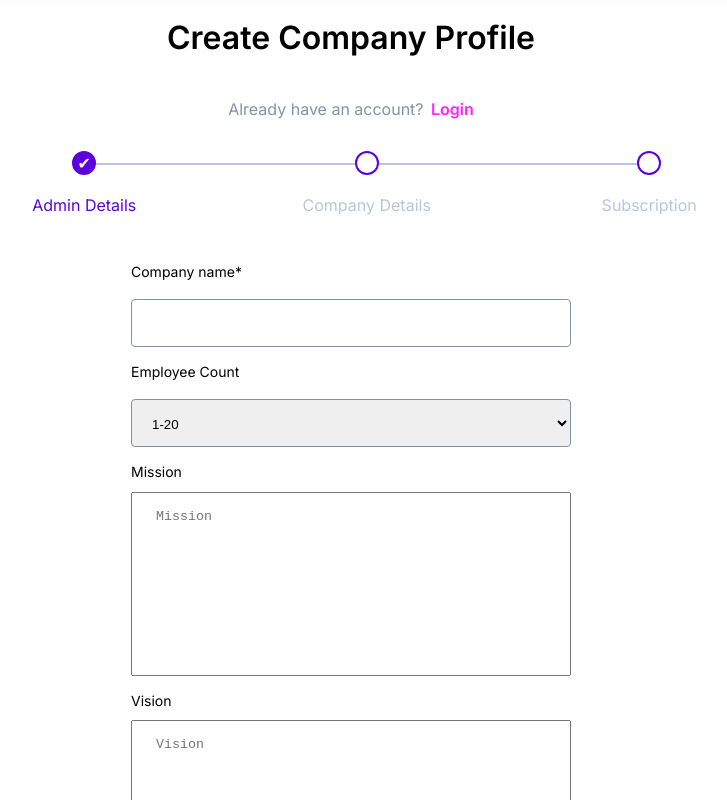
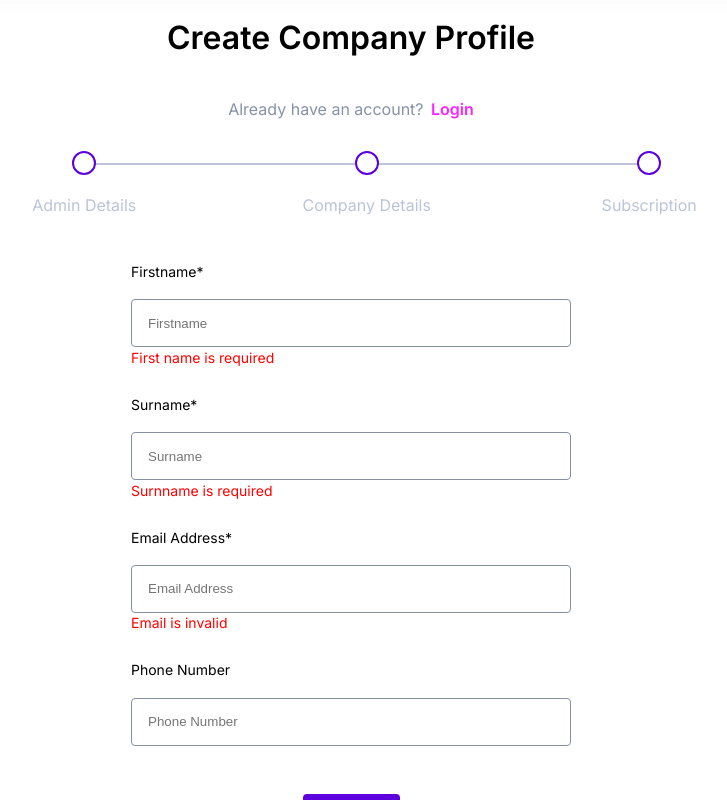
Before and after one commit to Kaydayo/edusystem, a React (Create React App) app: page /company-onboarding in a window 1280 px wide. Both pictures are taken after a click on the button "Next". Shown: the part 144-944 px from the top of the page, without its empty margins (289-1016 px from the left). Built offline with nearby package versions, Linux system fonts and the light colour scheme.

Commit message:
form-completed

```diff
--- a/src/App.css
+++ b/src/App.css
@@ -60,7 +60,8 @@
 }
 
 .fieldInput p{
-  color:red
+  color:red;
+  margin-top: -0.6rem;
 }
 
 
--- a/src/components/Button.tsx
+++ b/src/components/Button.tsx
@@ -4,12 +4,13 @@ import buttonStyle from '../styles/Home/Button.module.css'
 type ButtonProps = {
   className?: string ,
   onClick?: () => void,
-  children?: string
+  children?: string,
+  type?:any
 
 }
-const Button = ({className, onClick, children}:ButtonProps) => {
+const Button = ({className, onClick, children, type}:ButtonProps) => {
   return (
-    <button onClick={onClick} className={className ? className: buttonStyle.default} >
+    <button onClick={onClick} type={type} className={className ? className: buttonStyle.default} >
       {children}
     </button>
   )
--- a/src/components/FieldType.tsx
+++ b/src/components/FieldType.tsx
@@ -1,6 +1,18 @@
 import React from 'react'
+import { useSelector } from 'react-redux';
+import { useDispatch } from 'react-redux';
+import { handleAdminStep, handleErrors, handleFormInput } from '../redux/companyonboard';
+import { RootState } from '../redux/store';
+import { AdminSignup, CompanyFormEnum } from '../types/interfaces';
 
 
+// export enum ReqFields {
+//   FIRSTNAME = "firstName",
+//   SURNNAME = "surnName",
+//   EMAIL = "email",
+//   COMPANYNAME = "companyName",
+//   PHONENUMBER="phoneNumber"
+// }
 type FieldType = {
   type: string;
   id?: string;
@@ -9,15 +21,28 @@ type FieldType = {
     error?: boolean;
   errorTxt?: string;
   value?: string;
-
+  formType: CompanyFormEnum
 }
 
-const FieldType = ({type, name, placeHolder, error, errorTxt, id, value}:FieldType) => {
+
+
+const FieldType = ({ type, name, placeHolder, error, errorTxt, id, value, formType }: FieldType) => {
+
+  const dispatch = useDispatch()
+  const errors = useSelector((state: RootState) => state.companyonboard.errors)
+  const form = useSelector((state: RootState) => state.companyonboard)
+
+
     return (
       <div className={`fieldInput ${error ? 'fieldInputRed':''}`}>
      <label htmlFor={name}>{name}</label>
-            <input type={type} name={name} id={name} placeholder={placeHolder} value={value}/>
-            {error && <p>{errorTxt}</p>}
+        <input type={type} name={name} id={name} placeholder={placeHolder} value={form.info[formType]} onChange={(e) => {
+          dispatch(handleFormInput({
+            key: formType, value: e.target.value
+          }))
+          dispatch(handleErrors())
+        }} />
+            {errors[formType] && <p>{formType && errors[formType]}</p>}
         </div>
   )
 }
--- a/src/layouts/CompanyForms/AdminForm.tsx
+++ b/src/layouts/CompanyForms/AdminForm.tsx
@@ -1,14 +1,16 @@
 import React from 'react'
 import FieldType from '../../components/FieldType'
 import companyStyle from '../../styles/CompanyOnboarding/Company.module.css'
+import { CompanyFormEnum } from '../../types/interfaces'
 
 const AdminForm = () => {
+
   return (
       <div className={companyStyle.admin}>
-          <FieldType type='text' name='Firstname*' placeHolder='Firstname'/>
-          <FieldType type='text' name='Surname*' placeHolder='Surname' />
-          <FieldType type='text' name='Email Address*' placeHolder='Email Address'/>
-          <FieldType type='text' name='Phone Number' placeHolder='Phone Number' />
+          <FieldType type='text' name='Firstname*' placeHolder='Firstname' formType={CompanyFormEnum.FIRSTNAME}/>
+          <FieldType type='text' name='Surname*' placeHolder='Surname' formType={CompanyFormEnum.SURNAME}/>
+          <FieldType type='text' name='Email Address*' placeHolder='Email Address' formType={CompanyFormEnum.EMAIL}/>
+          <FieldType type='text' name='Phone Number' placeHolder='Phone Number' formType={CompanyFormEnum.PHONENUMBER}/>
     </div>
   )
 }
--- /dev/null
+++ b/src/layouts/CompanyForms/Checkout.tsx
@@ -0,0 +1,14 @@
+import React from 'react'
+import Subscription from './Subscription'
+import companyStyle from '../../styles/CompanyOnboarding/Company.module.css'
+
+const Checkout = () => {
+  return (
+      <div className={companyStyle.checkoutMain}>
+
+
+    </div>
+  )
+}
+
+export default Checkout
--- a/src/layouts/CompanyForms/CompanyForm.tsx
+++ b/src/layouts/CompanyForms/CompanyForm.tsx
@@ -3,19 +3,30 @@ import FieldType from '../../components/FieldType'
 import Select from '../../components/Select'
 import companyStyle from '../../styles/CompanyOnboarding/Company.module.css'
 import { employeeCount } from '../../constants/data'
+import { CompanyFormEnum } from '../../types/interfaces'
+import { useDispatch, useSelector } from 'react-redux'
+import { RootState } from '../../redux/store'
+import { handleFormInput } from '../../redux/companyonboard'
 
 const CompanyForm = () => {
+    const dispatch = useDispatch()
+    const errors = useSelector((state: RootState) => state.companyonboard.errors)
+    const form = useSelector((state: RootState) => state.companyonboard)
   return (
       <div className={companyStyle.admin}>
-          <FieldType type='text' name='Company name*' />
+          <FieldType type='text' name='Company name*' formType={CompanyFormEnum.COMPANYNAME} />
           <Select data={employeeCount} tittle="Employee Count" name='employeeCount' placeHolder='Please Select' />
           <div className='fieldInput'>
               <label htmlFor="mission">Mission</label>
-              <textarea name="mission" id="mission" rows={10} placeholder='Mission'></textarea>
+              <textarea name="mission" id="mission" rows={10} placeholder='Mission' value={form.info.mission} onChange={(e) => {
+                  dispatch(handleFormInput({key: CompanyFormEnum.MISSION, value: e.target.value}))
+              }}></textarea>
           </div>
           <div className='fieldInput'>
               <label htmlFor="vision">Vision</label>
-              <textarea name="vision" id="vision" rows={10} placeholder='Vision'></textarea>
+              <textarea name="vision" id="vision" rows={10} placeholder='Vision' value={form.info.vision}
+                onChange={(e)=>dispatch(handleFormInput({key:CompanyFormEnum.VISION, value:e.target.value}))}
+              ></textarea>
           </div>
           <div className='fieldInput'>
               <label htmlFor="values">Values</label>
--- a/src/pages/CompanyOnBoarding.tsx
+++ b/src/pages/CompanyOnBoarding.tsx
@@ -1,4 +1,4 @@
-import React, { useState } from 'react'
+import React, { useEffect, useState } from 'react'
 import onCulture from "../Assets/Images/onculture-logo.png"
 import FieldType from '../components/FieldType'
 import Stepper from '../components/Stepper'
@@ -9,16 +9,36 @@ import CompanyForm from '../layouts/CompanyForms/CompanyForm'
 import AdminForm from '../layouts/CompanyForms/AdminForm'
 import Subscription from '../layouts/CompanyForms/Subscription'
 import Button from '../components/Button'
+import { useSelector } from 'react-redux'
+import { RootState } from '../redux/store'
+import { useDispatch } from 'react-redux'
+import { handleErrors } from '../redux/companyonboard'
+import Checkout from '../layouts/CompanyForms/Checkout'
+
 
 const CompanyOnBoarding = () => {
   const [step, setStep] = useState<number>(0)
-  console.log(step)
+  const [findError, setFindError] = useState<boolean>(false)
+
+  const dispatch = useDispatch()
+  const checkError = useSelector((state: RootState) => state.companyonboard.errorfound)
+  const getCompanyField = useSelector((state: RootState) => state.companyonboard.info.companyName)
+
+
   const nextBtn = () => {
-    if (step >= multiSteps.length ) {
-      setStep(multiSteps.length)
+    dispatch(handleErrors())
+
+    if (step >= 1 && getCompanyField === '') {
+      return
+    }
+    if (step >= multiSteps.length - 1) {
+      setStep(multiSteps.length - 1)
     } else {
-      setStep(step + 1)
+      if (!checkError) {
+        setStep(step + 1)
+      }
     }
+
 
   }
 
@@ -30,7 +50,9 @@ const CompanyOnBoarding = () => {
     }
 
   }
-  const multiSteps = [<AdminForm />, <CompanyForm />, <Subscription />]
+  const multiSteps = [<AdminForm />, <CompanyForm />, <Subscription />, <><Subscription /></>]
+
+
   return (
     <>
       <Nav pure={true} />
@@ -43,19 +65,29 @@ const CompanyOnBoarding = () => {
           <Stepper step={step} />
         </div>
         <div className={companyStyle.allForm}>
+
           {multiSteps[step]}
+
         </div>
         <div className={companyStyle.btnSteps}>
-          <Button className={companyStyle.btnBack} onClick={prevBtn}>
-            Back
+          {
+            step > 0 && <Button className={companyStyle.btnBack} onClick={prevBtn}>
+              Back
+            </Button>
+          }
+          {step > 1 && <Link to="/dashboard"><Button className={companyStyle.btnSkip} >
+            Skip
           </Button>
-         { step > 2 && <Button className={companyStyle.btnSkip} >
-            Skip
-          </Button>}
-          <Button className={companyStyle.btnNext} onClick={nextBtn}>
-            Next
-          </Button>
+          </Link>}
 
+          {
+            step !== 3 && <Button type={step === 3 ? "submit" : ''} className={companyStyle.btnNext} onClick={nextBtn}>
+              Next
+            </Button>
+          }
+        </div>
+        <div>
+          {step === multiSteps.length - 1 && <Checkout />}
         </div>
 
       </div>
--- /dev/null
+++ b/src/redux/companyonboard.ts
@@ -0,0 +1,102 @@
+import { createSlice } from '@reduxjs/toolkit'
+import type { PayloadAction } from '@reduxjs/toolkit'
+import { stat } from 'fs'
+import { AdminSignup, CompanyFInal, CompanyFormEnum, InputValue } from '../types/interfaces'
+import { act } from 'react-dom/test-utils'
+
+
+
+const initialState: CompanyFInal = {
+    info: {
+        firstName: '',
+        surnName: '',
+        email: '',
+        phoneNumber: '',
+        companyName: '',
+        employeeCount: '',
+        mission: '',
+        vision: '',
+        values: '',
+        // subscription: [],
+    },
+    errors: {
+        firstName: '',
+        surnName: '',
+        email: '',
+        companyName: '',
+        phoneNumber: '',
+        employeeCount: '',
+        mission: '',
+        vision: '',
+        values: '',
+    },
+    errorfound: true,
+    showError:false,
+
+}
+
+export const companyonboardSlice = createSlice({
+    name: 'companyonboard',
+    initialState,
+    reducers: {
+        handleErrors: (state) => {
+            if (state.info.firstName === '') {
+                state.errors.firstName = 'First name is required';
+
+            } else {
+                state.errors.firstName = ''
+            }
+            if (state.info.surnName === '') {
+                state.errors.surnName = 'Surnname is required';
+            } else {
+                state.errors.surnName = '';
+            }
+            if (state.info.email === '') {
+                state.errors.email = 'Email is required';
+            } else {
+                state.errors.email = ''
+            }
+            if (state.info.companyName === '') {
+                state.errors.companyName = 'Company name is required';
+            } else {
+                state.errors.companyName = '';
+            }
+
+            if (state.info.email === '' || !(/\S+@\S+\.\S+/.test(state.info.email))) {
+                state.errors.email = 'Email is invalid';
+            } else {
+                state.errors.email = '';
+            }
+
+            if (state.info.firstName !== '' && state.info.surnName !== '' && state.info.email !== '') {
+                state.errorfound = false
+            } else {
+                state.errorfound=true
+            }
+
+        },
+        handleAdminStep: (state, action:PayloadAction<AdminSignup>) => {
+            state.info.firstName = action.payload.firstName
+            state.info.email = action.payload.email
+            state.info.surnName = action.payload.surnName
+            state.info.phoneNumber = action.payload.phoneNumber
+        },
+        handleFormInput: (state, action: PayloadAction<InputValue>) => {
+            let key = action.payload.key
+            state.info[key] = action.payload.value
+        },
+        adminStepError: (state) => {
+            const checkIsEmpty = Object.values(state.errors).every(x => x !== '')
+            state.errorfound = checkIsEmpty
+        },
+        companyStepError: (state) => {
+            // const checkIsEmpty = state.errors.companyName !== ''
+            // state.errorfound = checkIsEmpty
+        }
+    },
+})
+
+// Action creators are generated for each case reducer function
+export const { handleAdminStep,handleErrors,handleFormInput, adminStepError, companyStepError} = companyonboardSlice.actions
+
+export default companyonboardSlice.reducer
--- a/src/redux/store.ts
+++ b/src/redux/store.ts
@@ -1,9 +1,12 @@
 import { configureStore } from '@reduxjs/toolkit'
 import userReducer from './users'
+import companyonboardReducer from './companyonboard'
 // ...
 const store = configureStore({
     reducer: {
-        user: userReducer
+        user: userReducer,
+        companyonboard:companyonboardReducer
+
     },
 })
 export type RootState = ReturnType<typeof store.getState>
--- a/src/styles/CompanyOnboarding/Company.module.css
+++ b/src/styles/CompanyOnboarding/Company.module.css
@@ -297,3 +297,10 @@ text-decoration: none;
     transition: 0.4s;
     transform: scale(0.9);
 }
+
+.checkoutMain{
+  height: 360px;
+  width:1440px;
+   box-shadow: rgba(100, 100, 111, 0.2) 0px 7px 29px 0px;
+
+}
--- /dev/null
+++ b/src/types/interfaces.ts
@@ -0,0 +1,43 @@
+export interface AdminSignup {
+    firstName: string;
+    surnName: string;
+    email: string;
+    companyName: string;
+    phoneNumber: string;
+}
+
+export interface InputValue {
+    key: CompanyFormEnum,
+    value: string ;
+}
+
+export enum CompanyFormEnum {
+    EMAIL = "email",
+    FIRSTNAME = "firstName",
+    SURNAME = "surnName",
+    PHONENUMBER = "phoneNumber",
+    COMPANYNAME = "companyName",
+    EMPLOYEECOUNT = "employeeCount",
+    MISSION = "mission",
+    VISION = "vision",
+    VALUES = "values",
+    // SUBSCRIOTION="subscription"
+}
+
+export interface CompanyFInal {
+    info: {
+        firstName: string;
+        surnName: string;
+        email: string;
+        phoneNumber: string;
+        companyName: string,
+        employeeCount: string,
+        mission: string,
+        vision: string,
+        values: string,
+        // subscription: [],
+    }
+    errors: any,
+    errorfound: boolean,
+    showError: boolean,
+}
```
